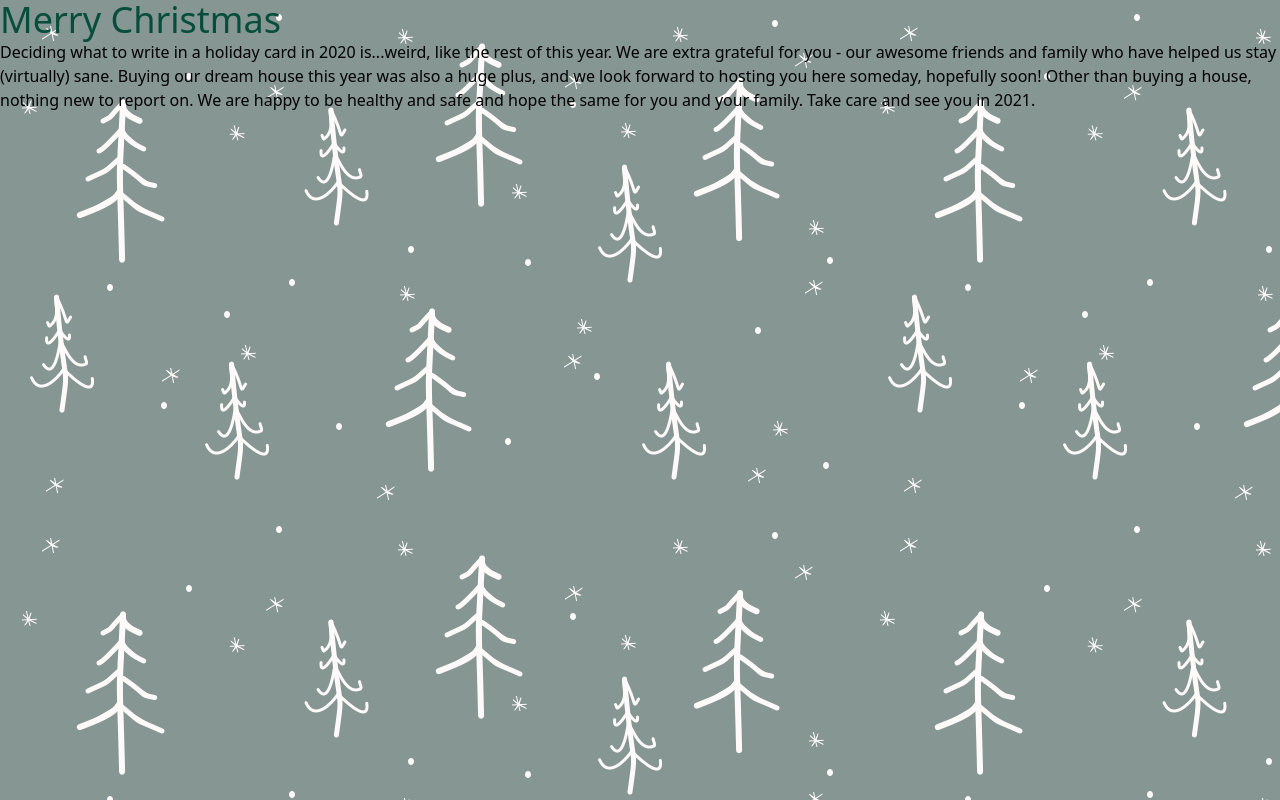
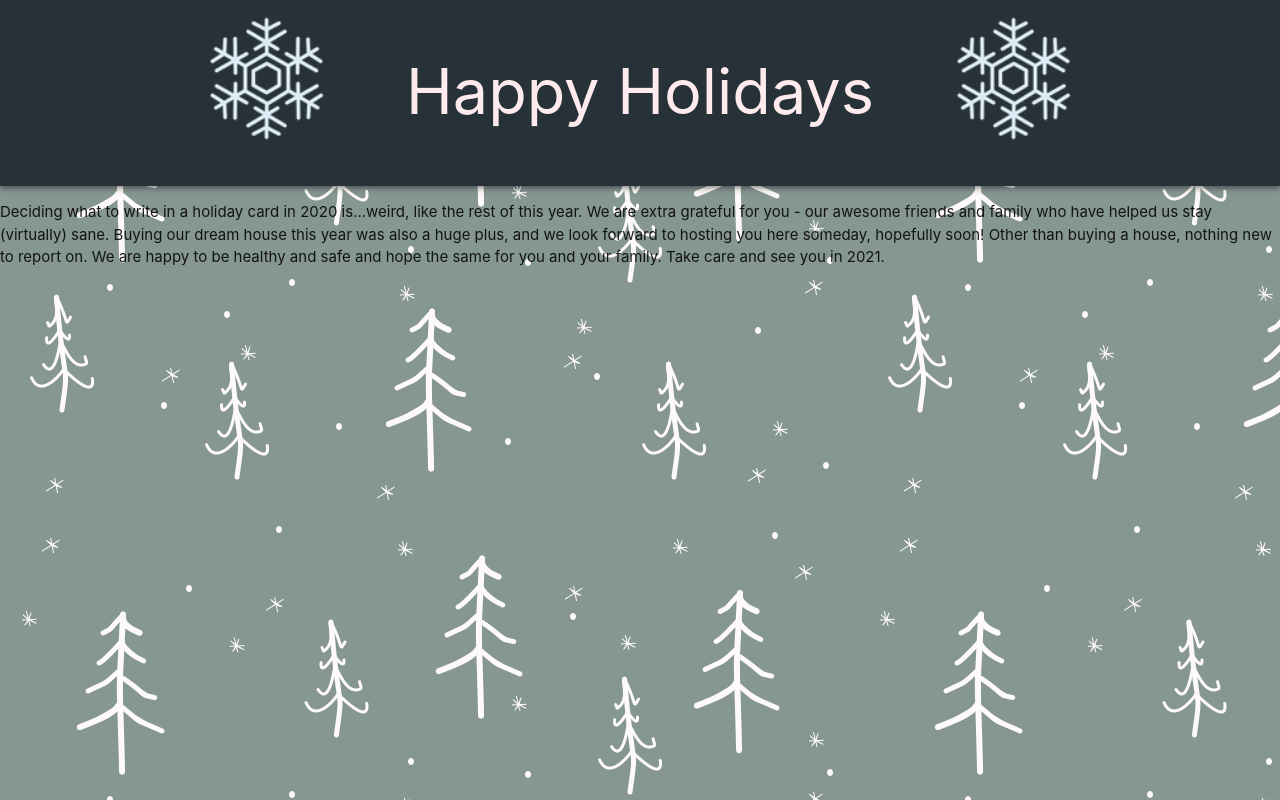
Before and after one commit to hooliaah/Christmas-2020, a plain HTML site: page index.html in a window 1280 px wide. Drawn offline with nearby package versions, Linux system fonts and the light colour scheme.

Commit message:
replace tailwind with materialize

```diff
--- a/index.html
+++ b/index.html
@@ -8,13 +8,23 @@
     <meta name="description" content="" />
     <meta name="viewport" content="width=device-width, initial-scale=1" />
     <link
-      href="https://unpkg.com/tailwindcss@^2/dist/tailwind.min.css"
       rel="stylesheet"
+      href="https://cdnjs.cloudflare.com/ajax/libs/materialize/1.0.0/css/materialize.min.css"
     />
     <link rel="stylesheet" href="./css/style.css" />
   </head>
   <body>
-    <h1 class="text-4xl text-green-900">Merry Christmas</h1>
+    <div class="blue-grey darken-4 z-depth-2 section">
+      <div class="container center">
+        <div class="row">
+          <img src="./images/snowflake_2020.png" class="col s2" />
+          <h1 class="red-text text-lighten-5 .center-align col s8">
+            Happy Holidays
+          </h1>
+          <img src="./images/snowflake_2020.png" class="col s2" />
+        </div>
+      </div>
+    </div>
     <p>
       Deciding what to write in a holiday card in 2020 is...weird, like the rest
       of this year. We are extra grateful for you - our awesome friends and
```
Also changed, not shown: package.json (deleted, +0 -14 lines), 1 other file.
